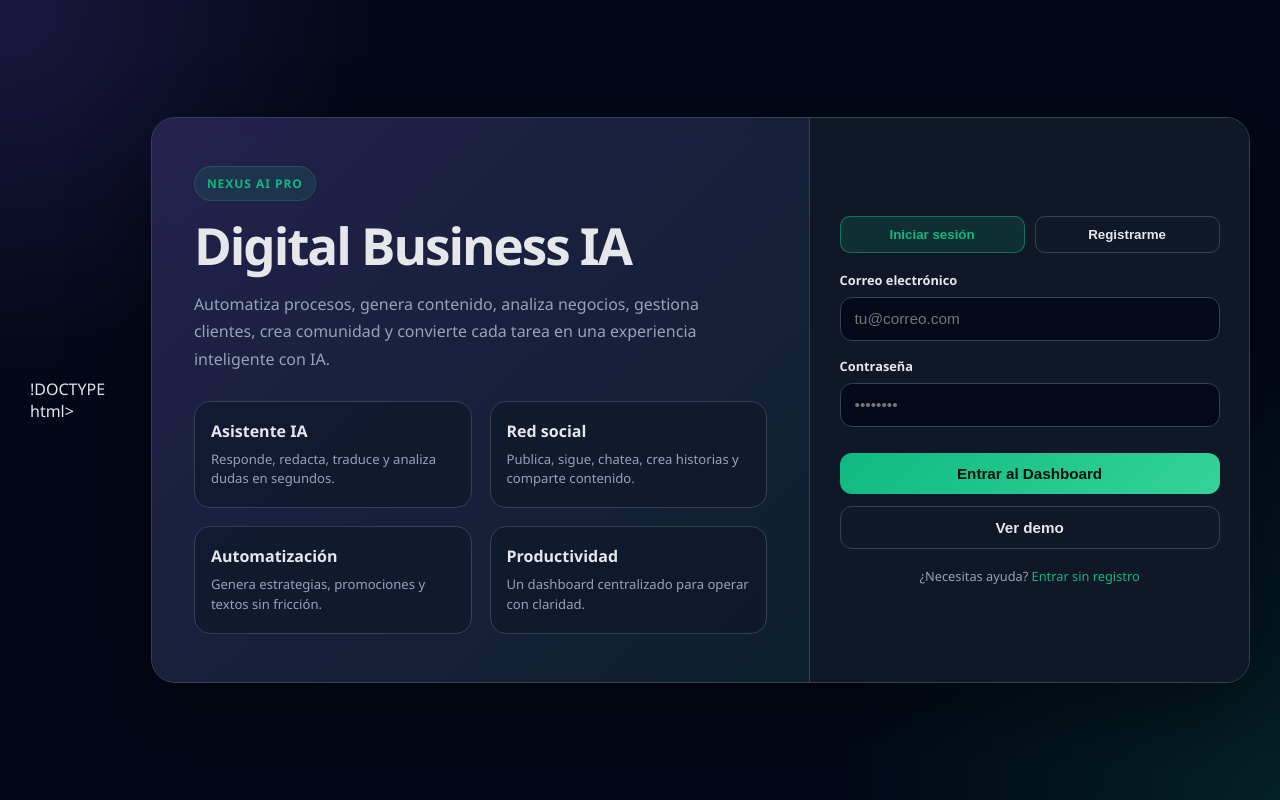
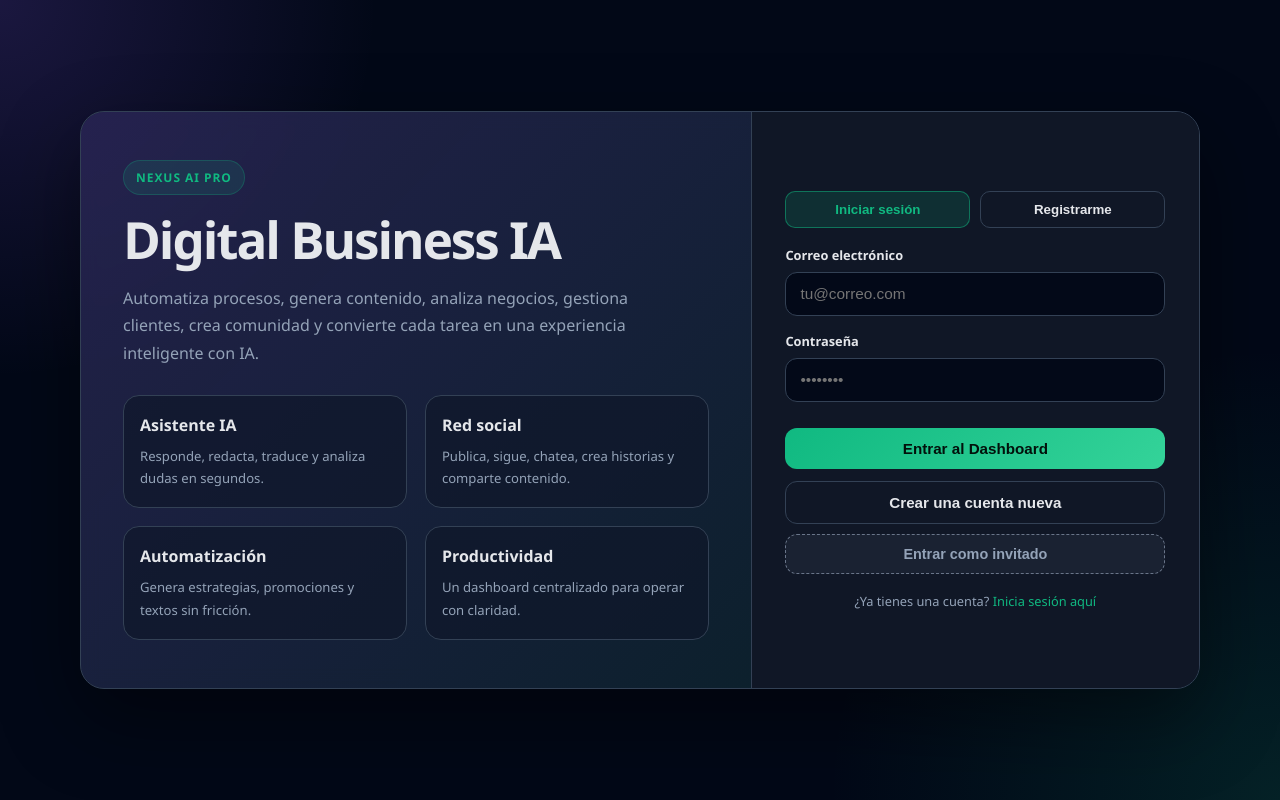
Before and after one commit to juandavidlopezinfante-art/app-wed, a Flask app: page / in a window 1280 px wide. Run offline with Flask 3, Linux system fonts and the light colour scheme.

Commit message:
Update index.html

```diff
--- a/templates/index.html
+++ b/templates/index.html
@@ -1,4 +1,4 @@
-!DOCTYPE html>
+<!DOCTYPE html>
 <html lang="es">
 <head>
   <meta charset="UTF-8" />
@@ -190,6 +190,21 @@
       font-size: 0.95rem;
     }
 
+    .guest-btn {
+      width: 100%;
+      border: 1px dashed rgba(148, 163, 184, 0.65);
+      background: rgba(148, 163, 184, 0.08);
+      color: var(--text-muted);
+      font-weight: 600;
+      padding: 11px 16px;
+      border-radius: 12px;
+      cursor: pointer;
+      margin-top: 10px;
+      font-size: 0.9rem;
+    }
+
+    .guest-btn:hover { border-color: var(--accent); color: var(--accent); }
+
     .muted {
       margin-top: 18px;
       text-align: center;
@@ -259,11 +274,12 @@
           </div>
 
           <button type="submit" class="primary-btn">Entrar al Dashboard</button>
-          <button type="button" class="secondary-btn" onclick="window.location.href='/dashboard'">Ver demo</button>
+          <button type="button" class="secondary-btn" id="demoButton">Crear una cuenta nueva</button>
+          <button type="button" class="guest-btn" id="guestButton">Entrar como invitado</button>
         </form>
 
         <div class="muted">
-          ¿Necesitas ayuda? <a href="/dashboard">Entrar sin registro</a>
+          ¿Ya tienes una cuenta? <a href="#loginForm" id="loginLink">Inicia sesión aquí</a>
         </div>
       </div>
     </section>
@@ -275,14 +291,51 @@
     const usernameField = document.getElementById('usernameField');
     const usernameInput = document.getElementById('username');
 
+    function selectTab(mode) {
+      tabButtons.forEach(button => {
+        button.classList.toggle('active', button.dataset.tab === mode);
+      });
+      loginForm.dataset.mode = mode;
+      usernameField.style.display = mode === 'register' ? 'flex' : 'none';
+      loginForm.querySelector('.primary-btn').textContent = mode === 'register'
+        ? 'Crear cuenta'
+        : 'Entrar al Dashboard';
+      if (mode === 'register') {
+        usernameInput.focus();
+      }
+    }
+
     tabButtons.forEach(btn => {
       btn.addEventListener('click', () => {
-        tabButtons.forEach(b => b.classList.toggle('active', b === btn));
-        const mode = btn.dataset.tab;
-        loginForm.dataset.mode = mode;
-        usernameField.style.display = mode === 'register' ? 'flex' : 'none';
-        loginForm.querySelector('.primary-btn').textContent = mode === 'register' ? 'Crear cuenta' : 'Entrar al Dashboard';
+        selectTab(btn.dataset.tab);
       });
+    });
+
+    document.getElementById('demoButton').addEventListener('click', () => selectTab('register'));
+    document.getElementById('loginLink').addEventListener('click', (event) => {
+      event.preventDefault();
+      selectTab('login');
+    });
+
+    document.getElementById('guestButton').addEventListener('click', async () => {
+      const button = document.getElementById('guestButton');
+      button.disabled = true;
+      button.textContent = 'Abriendo acceso...';
+      try {
+        const response = await fetch('/api/guest-login', {
+          method: 'POST',
+          headers: { 'Content-Type': 'application/json' }
+        });
+        const data = await response.json().catch(() => ({}));
+        if (!response.ok) {
+          throw new Error(data.error || 'No se pudo abrir el acceso de invitado.');
+        }
+        window.location.href = '/dashboard';
+      } catch (error) {
+        button.disabled = false;
+        button.textContent = 'Entrar como invitado';
+        alert(error.message || 'No se pudo abrir el acceso de invitado.');
+      }
     });
 
     loginForm.addEventListener('submit', function (event) {
```
